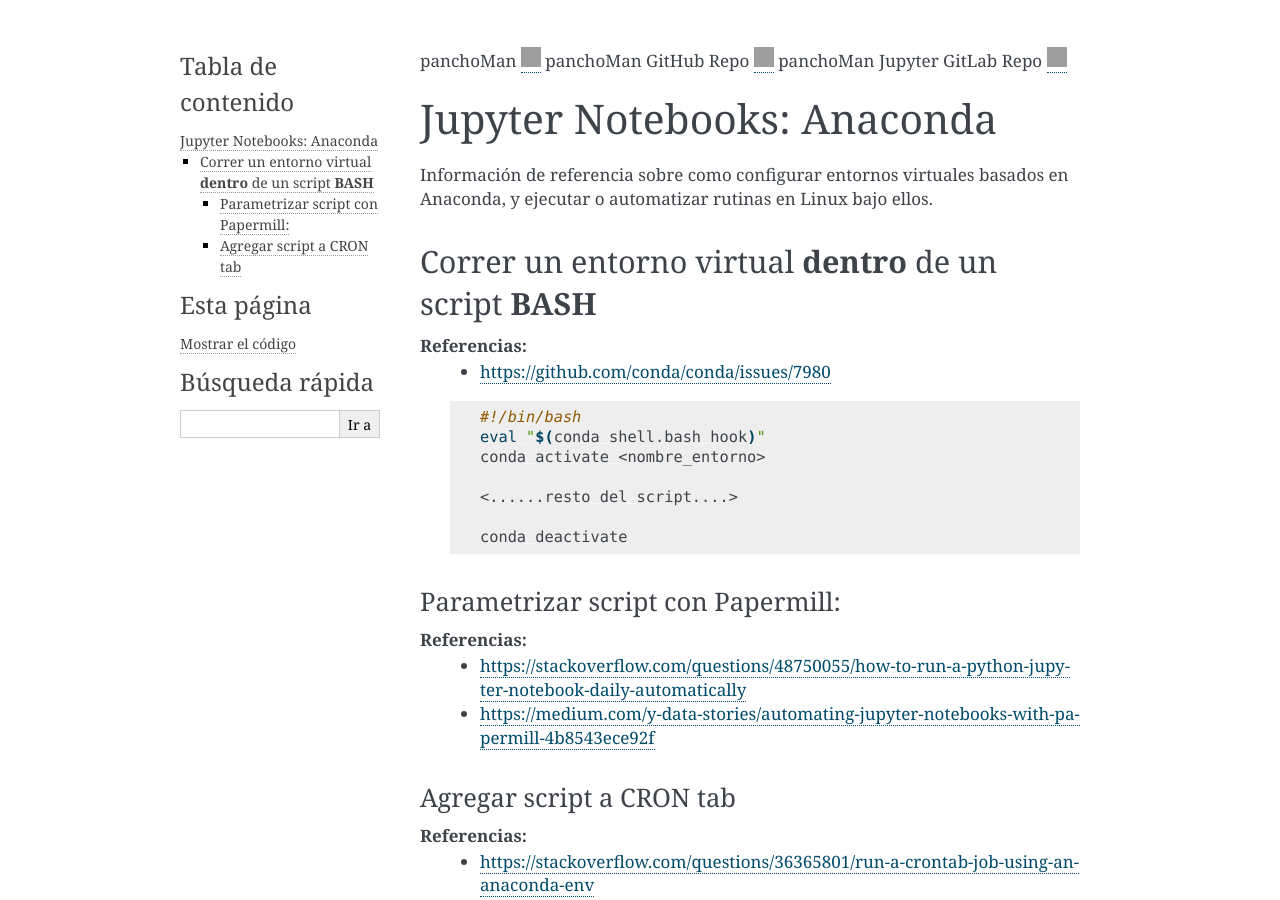
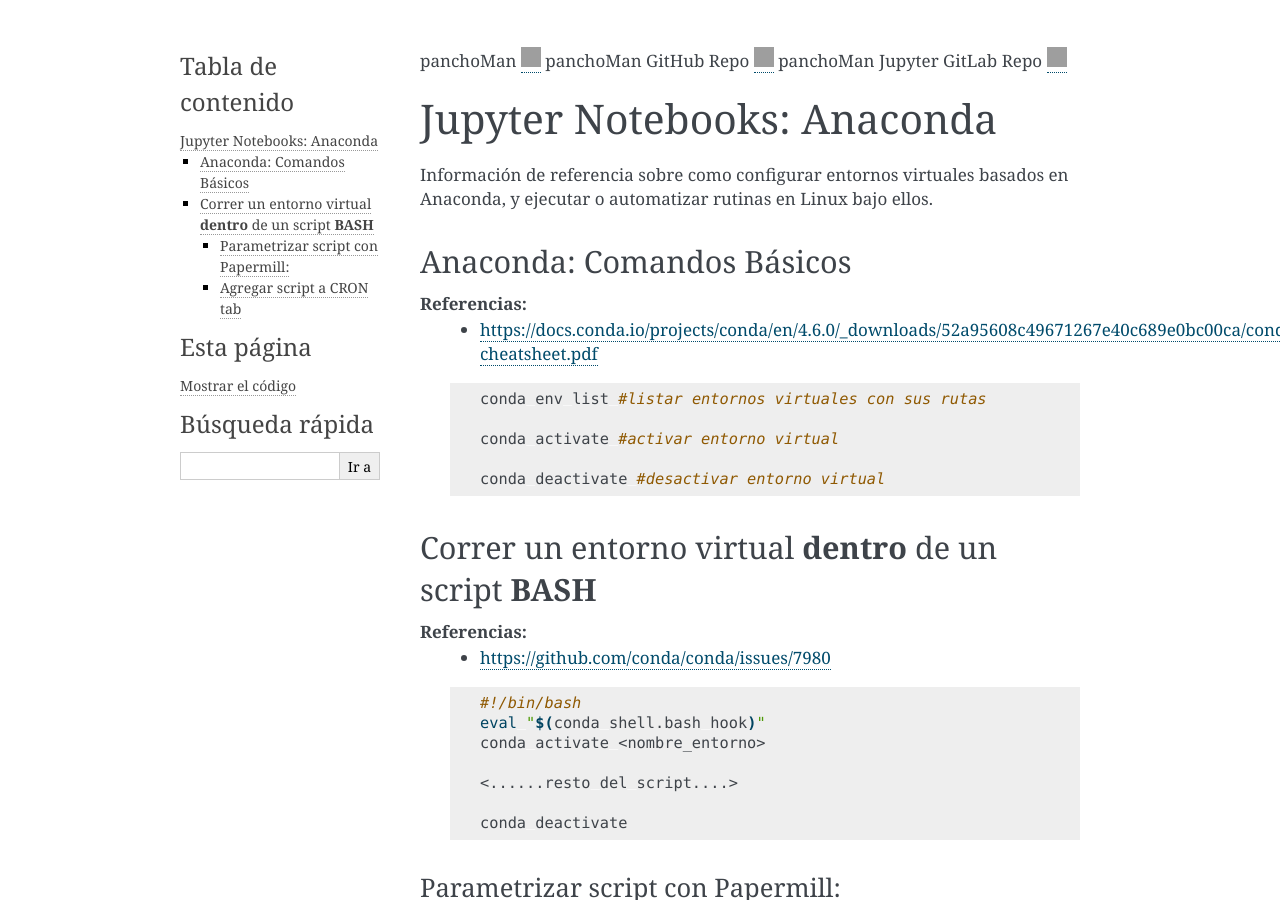
Before and after one commit to panchohumeres/panchoMan, a Sphinx documentation site: the page built from jupyter/source/_sections/anaconda.rst, in a window 1280 px wide and 900 px high. Built offline with Sphinx 7.4.7, drawn with Linux system fonts in a browser that asks for light colours; grey boxes are pictures that could not be loaded.

Commit message:
agregando comandos anaconda

```diff
--- a/jupyter/source/_sections/anaconda.rst
+++ b/jupyter/source/_sections/anaconda.rst
@@ -3,6 +3,21 @@
 =====================================
 
 Información de referencia sobre como configurar entornos virtuales basados en Anaconda, y ejecutar o automatizar rutinas en Linux bajo ellos.
+
+Anaconda: Comandos Básicos
+-----------------------------
+
+**Referencias:**
+    - https://docs.conda.io/projects/conda/en/4.6.0/_downloads/52a95608c49671267e40c689e0bc00ca/conda-cheatsheet.pdf
+
+    .. code-block:: bash
+
+        conda env list #listar entornos virtuales con sus rutas
+
+        conda activate #activar entorno virtual
+
+        conda deactivate #desactivar entorno virtual
+
 
 Correr un entorno virtual **dentro** de un script **BASH**
 -----------------------------------------------------------
```
Also changed, not shown: 6 other files.
